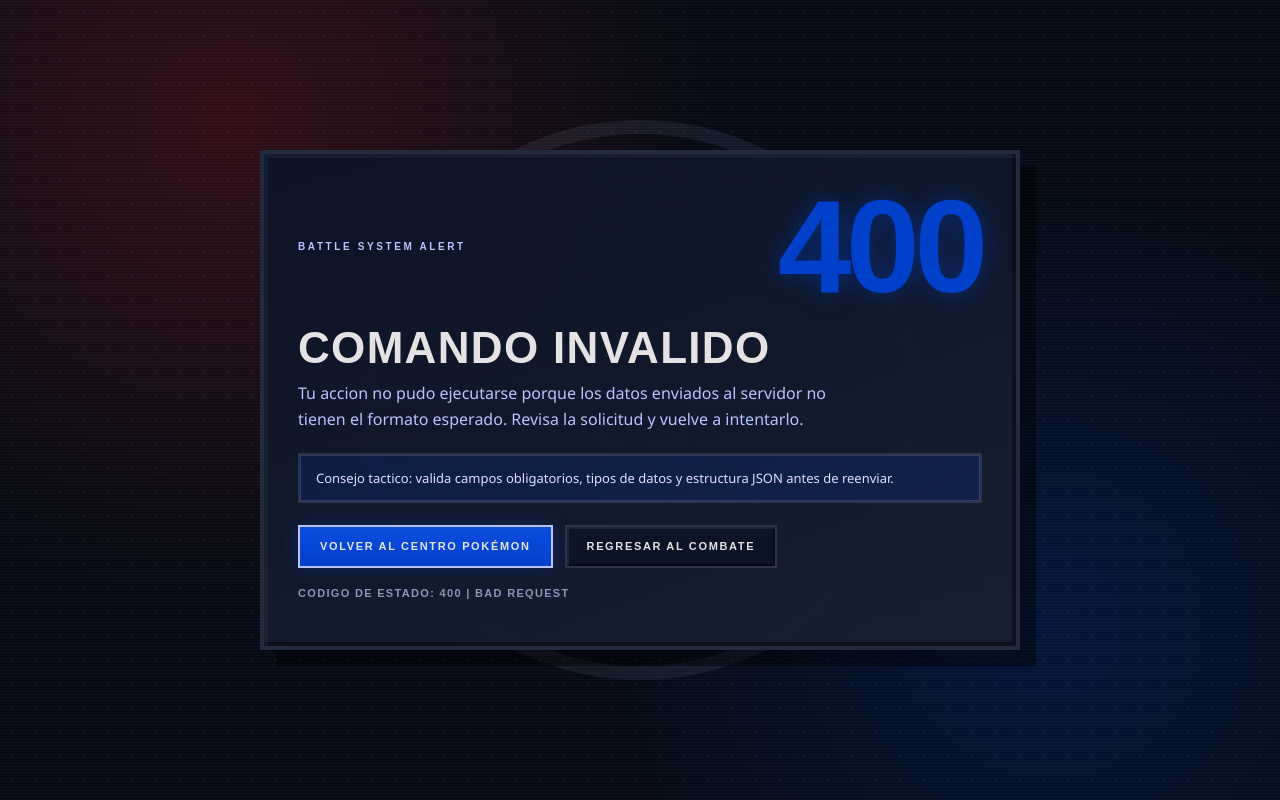
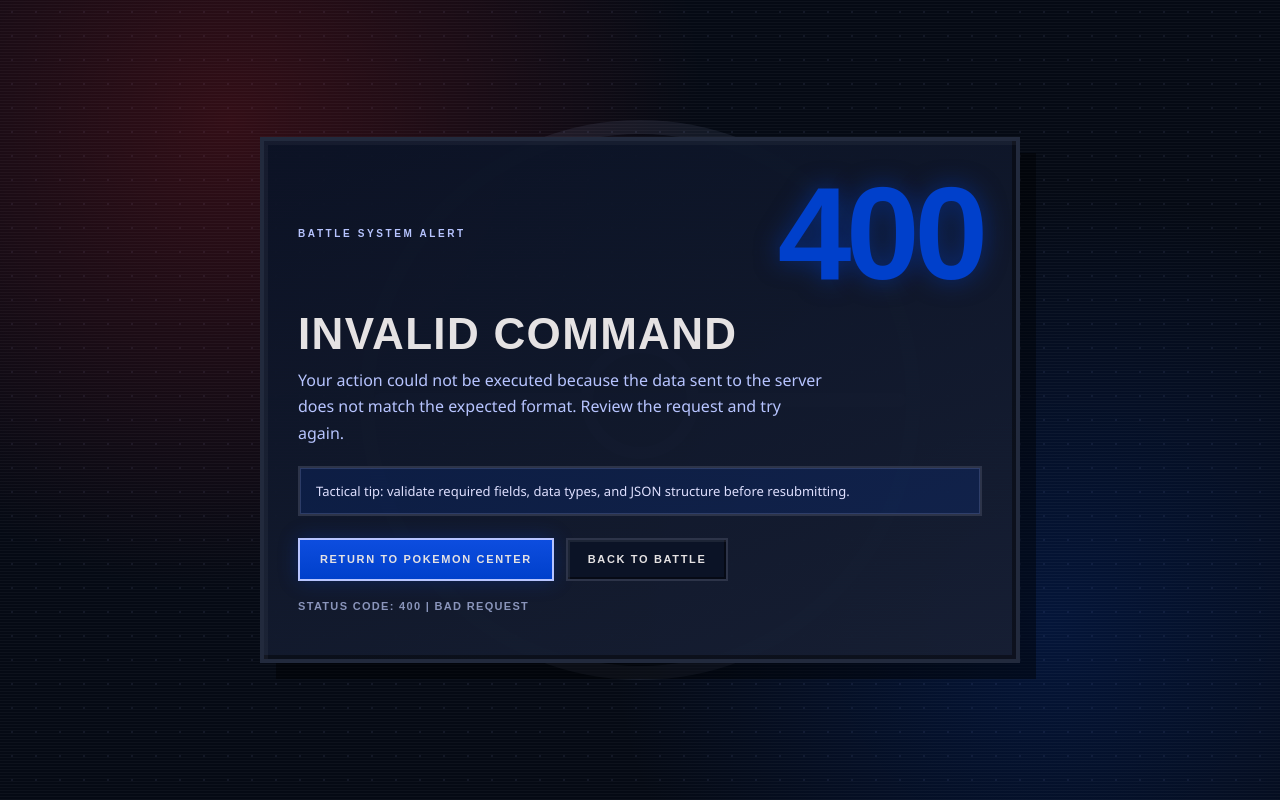
Before and after one commit to VictorBrito13/UTEZ_8_VideoGame, a Django app: template backend/videogame_back/videogame_back/templates/400.html in a window 1280 px wide. Run offline with Django 5.2, Linux system fonts and the light colour scheme; the template is opened without the code that fills it, so the values that code supplies are empty; parts of the project's set-up code (start-up, migrations or seed data) failed here and were passed over.

Commit message:
fix: cambio de idioma a inglen las paginas de error

```diff
--- a/backend/videogame_back/videogame_back/templates/400.html
+++ b/backend/videogame_back/videogame_back/templates/400.html
@@ -1,9 +1,9 @@
 <!DOCTYPE html>
-<html lang="es">
+<html lang="en">
 <head>
     <meta charset="UTF-8">
     <meta name="viewport" content="width=device-width, initial-scale=1.0">
-    <title>Error 400 | Battle Arena</title>
+    <title>400 Error | Battle Arena</title>
     <style>
         :root {
             --bg: #050A14;
@@ -226,21 +226,21 @@
             <h1 class="code">{{ error_code|default:"400" }}</h1>
         </div>
 
-        <h2 class="title">{{ error_title|default:"Comando Invalido" }}</h2>
+        <h2 class="title">{{ error_title|default:"Invalid Command" }}</h2>
         <p class="message">
-            {{ error_message|default:"Tu accion no pudo ejecutarse porque los datos enviados al servidor no tienen el formato esperado. Revisa la solicitud y vuelve a intentarlo." }}
+            {{ error_message|default:"Your action could not be executed because the data sent to the server does not match the expected format. Review the request and try again." }}
         </p>
 
         <div class="battle-tip">
-            {{ error_tip|default:"Consejo tactico: valida campos obligatorios, tipos de datos y estructura JSON antes de reenviar." }}
+            {{ error_tip|default:"Tactical tip: validate required fields, data types, and JSON structure before resubmitting." }}
         </div>
 
         <div class="actions">
-            <a href="/" class="btn btn-primary">Volver al Centro Pokémon</a>
-            <button class="btn" type="button" onclick="history.back()">Regresar al combate</button>
+            <a href="/" class="btn btn-primary">Return to Pokemon Center</a>
+            <button class="btn" type="button" onclick="history.back()">Back to battle</button>
         </div>
 
-        <p class="footer">{{ error_footer|default:"Codigo de estado: 400 | Bad Request" }}</p>
+        <p class="footer">{{ error_footer|default:"Status code: 400 | Bad Request" }}</p>
     </main>
 </body>
 </html>
```
Also changed, not shown: backend/videogame_back/videogame_back/templates/500.html (+9 -9 lines), backend/videogame_back/videogame_back/views.py (+12 -12 lines).
